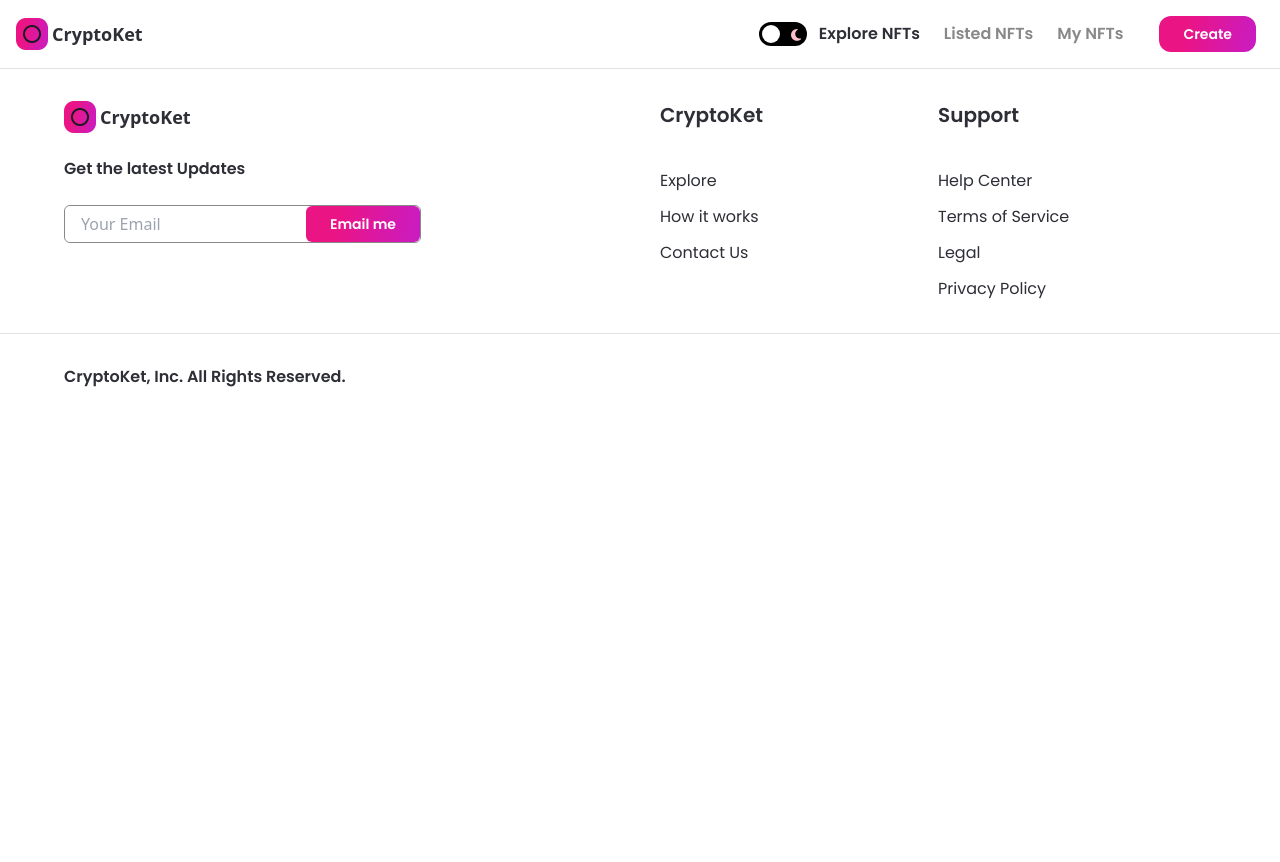
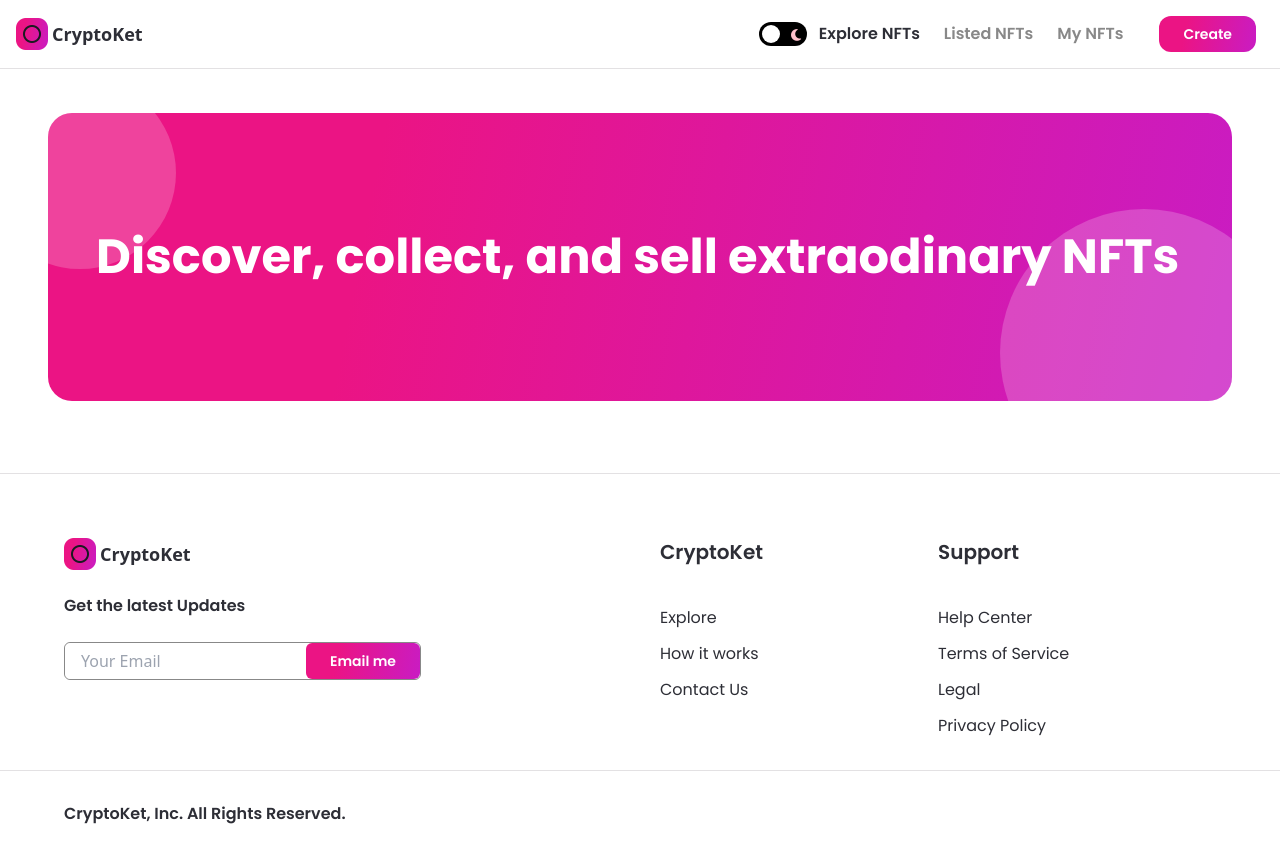
Before and after one commit to AleksaMarjanov/nft_marketplace, a Next.js app: page / in a window 1280 px wide. Shown: the top 862 px of the page. Before the commit the page ends 800 px from the top, so only its background shows below. Built offline with nearby package versions, Linux system fonts and the light colour scheme.

Commit message:
add banner

```diff
--- /dev/null
+++ b/components/Banner.jsx
@@ -0,0 +1,22 @@
+const Banner = ({ name, childStyles, parentStyle }) => (
+  <div className={`relative w-full flex items-center z-0 overflow-hidden nft-gradient ${parentStyle}`}>
+    <p className={`font-bold text-5xl text-white font-poppins leading-70 ${childStyles}`}>{name}</p>
+    <div className="absolute w-48 h-48 sm:w-32 sm:h-32 rounded-full -top-9 -left-16 -z-5 white-bg" />
+    <div className="absolute w-72 h-72 sm:w-56 sm:h-56 rounded-full -bottom-24 -right-14 -z-5 white-bg" />
+  </div>
+);
+
+export default Banner;
+
+// import React from 'react';
+
+// const Banner = ({ parentStyles, banner, childStyles }) => (
+//   <div className={`relative w-full flex items-center z-0 overflow-hidden nft-gradient  ${parentStyles} `}>
+//     <p className={`font-bold text-5xl font-poppins leading-70 ${childStyles}`}>{banner}</p>
+//     <div className="absolute w-48 h-48 sm:w-32 sm:h-32 rounded-full white-bg -top-9 -left-16 -z-5" />
+//     <div className="absolute w-72 h-72 sm:w-56 sm:h-56 rounded-full white-bg -bottom-24 -right-14 -z-5" />
+//     <div className="absolute w-36 h-36 sm:w-24 sm:h-24 rounded-full white-bg -bottom-12 -left-10 -z-5" />
+//   </div>
+// );
+
+// export default Banner;
--- a/components/Navbar.jsx
+++ b/components/Navbar.jsx
@@ -65,7 +65,7 @@ const Navbar = () => {
   const [active, setActive] = useState('Explore NFTs');
 
   return (
-    <nav className="flexBetween w-full fixed z-4 p-4 flex-row border-b dark:bg-nft-dark bg-white  dark:border-nft-black-1 border-nft-gray-1">
+    <nav className="flexBetween w-full fixed z-10 p-4 flex-row border-b dark:bg-nft-dark bg-white  dark:border-nft-black-1 border-nft-gray-1">
       <div className="flex flex-1 flex-row justify-start">
         <Link href="/">
           <div className="flexCenter md:hidden cursor-pointer" onClick={() => {}}>
--- a/components/index.js
+++ b/components/index.js
@@ -1,5 +1,6 @@
 import Footer from './Footer';
 import Button from './Button';
 import Navbar from './Navbar';
+import Banner from './Banner';
 
-export { Navbar, Footer, Button };
+export { Navbar, Footer, Button, Banner };
--- a/pages/_app.js
+++ b/pages/_app.js
@@ -8,7 +8,9 @@ const MyApp = ({ Component, pageProps }) => (
   <ThemeProvider attribute="class">
     <div className="dark:bg-nft-dark bg-white min-h-screen">
       <Navbar />
-      <Component {...pageProps} />
+      <div className="pt-65">
+        <Component {...pageProps} />
+      </div>
       <Footer />
     </div>
     <Script src="https://kit.fontawesome.com/95c5aab0d0.js" crossorigin="anonymous" />
--- a/pages/index.js
+++ b/pages/index.js
@@ -1,8 +1,17 @@
+import { Banner } from '../components';
+
 const Home = () => (
-  <div>
-    <h1 className="text-3xl font-bold underline">
-      Hello world!
-    </h1>
+  <div className="flex justify-center sm:px-4 p-12">
+    <div className="w-full minmd:w-4">
+      <Banner
+      // Text you wish to edit >...
+        name="Discover, collect, and sell extraodinary NFTs"
+        // text inside the banner
+        childStyles="md:text-4xl sm:text-2xl xs:text-xl text-left"
+        // actual banner style
+        parentStyle="justify-start mb-6 h-72 sm:h-60 p-12 xs:p-4 xs:h-44 rounded-3xl"
+      />
+    </div>
   </div>
 );
 export default Home;
```
